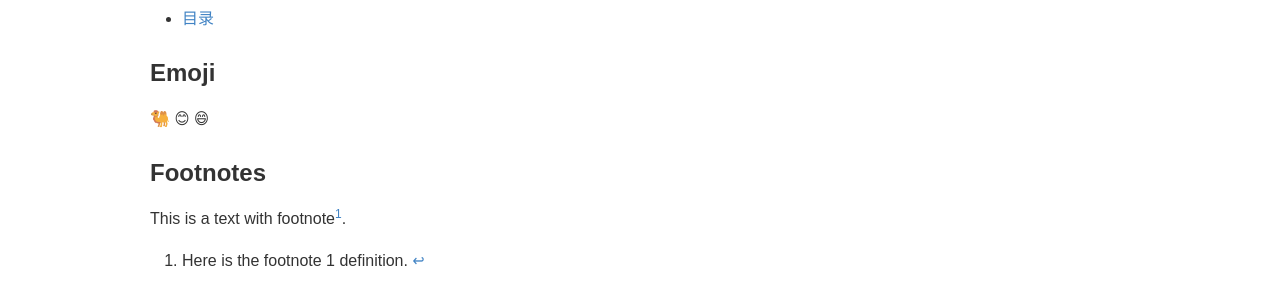
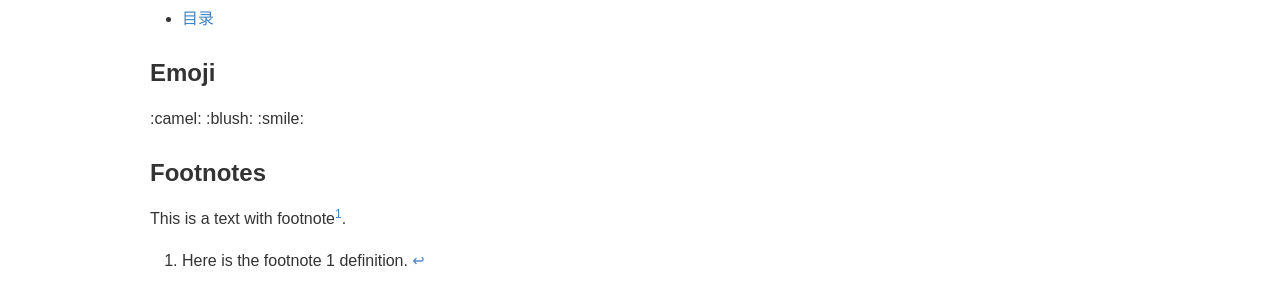
Before and after one commit to CodeZeg/codezeg.github.io, a Jekyll site: the page built from _wiki/markdown.md, in a window 1280 px wide and 900 px high, scrolled down 2465 px. Shown: the part 472-772 px from the top of the window. Built offline with Jekyll 4.4.1, drawn with Linux system fonts in a browser that asks for light colours; emoji names are drawn with the system emoji font; comment, search, counter and statistics services are not loaded.

Commit message:
设置变更

```diff
--- a/_config.yml
+++ b/_config.yml
@@ -69,7 +69,7 @@ gems:
     - jekyll-paginate
     - jekyll-sitemap
     - jekyll-feed
-    - jemoji
+#     - jemoji
 #     - jekyll-mentions
 collections:
     wiki:
```
Also changed, not shown: README.md, run.py (added).
